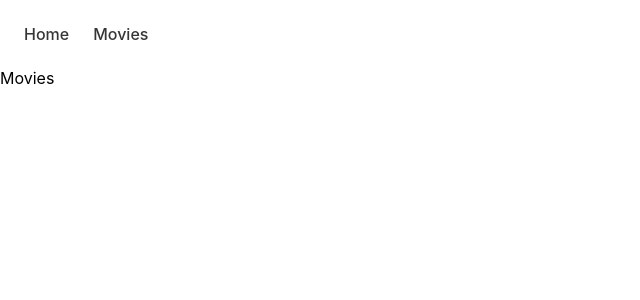
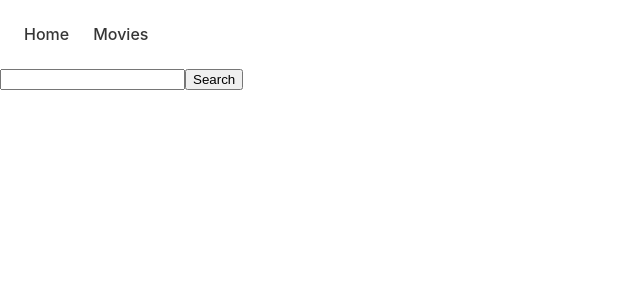
Before and after one commit to fff500/goit-react-woolf-hw-05-movies, a React (Create React App) app: page /movies in a window 1280 px wide. Shown: the top 300 px of the page, without its empty margins (0-640 px from the left). Built offline with nearby package versions, Linux system fonts and the light colour scheme.

Commit message:
Movies page logic was initialised

```diff
--- a/src/api/themoviedb-api.js
+++ b/src/api/themoviedb-api.js
@@ -22,3 +22,7 @@ export const getMovieCredits = async movieId => {
 export const getMovieReviews = async movieId => {
   return await axios.get(`/movie/${movieId}/reviews`);
 };
+
+export const getMoviesByKeyWord = async keyWord => {
+  return await axios.get(`/search/movie?query=${keyWord}`);
+};
--- a/src/pages/Movies/Movies.jsx
+++ b/src/pages/Movies/Movies.jsx
@@ -1,8 +1,39 @@
-import React from 'react'
+import React, { useState } from 'react'
+import { Link } from 'react-router-dom';
+
+import { getMoviesByKeyWord } from 'api/themoviedb-api';
 
 const Movies = () => {
+  const [setsearchResults, setSetsearchResults] = useState([]);
+
+  const handleSearch = async (event) => {
+    event.preventDefault();
+
+    const query = event.target.elements[0].value.trim().toLowerCase();
+
+    const { data: { results } } = await getMoviesByKeyWord(query);
+
+    setSetsearchResults(results);
+  }
+
   return (
-    <div>Movies</div>
+    <div>
+      <form onSubmit={handleSearch}>
+        <input type="text" name="query" id="query" />
+        <button type="submit">Search</button>
+      </form>
+      {!!setsearchResults.length && <ul>
+        {setsearchResults.map(({ id, original_name, title }) => {
+          return (
+            <li key={id}>
+              <Link to={`/movies/${id}`}>
+                {title || original_name}
+              </Link>
+            </li>
+          );
+        })}
+      </ul>}
+    </div>
   )
 }
 
```
